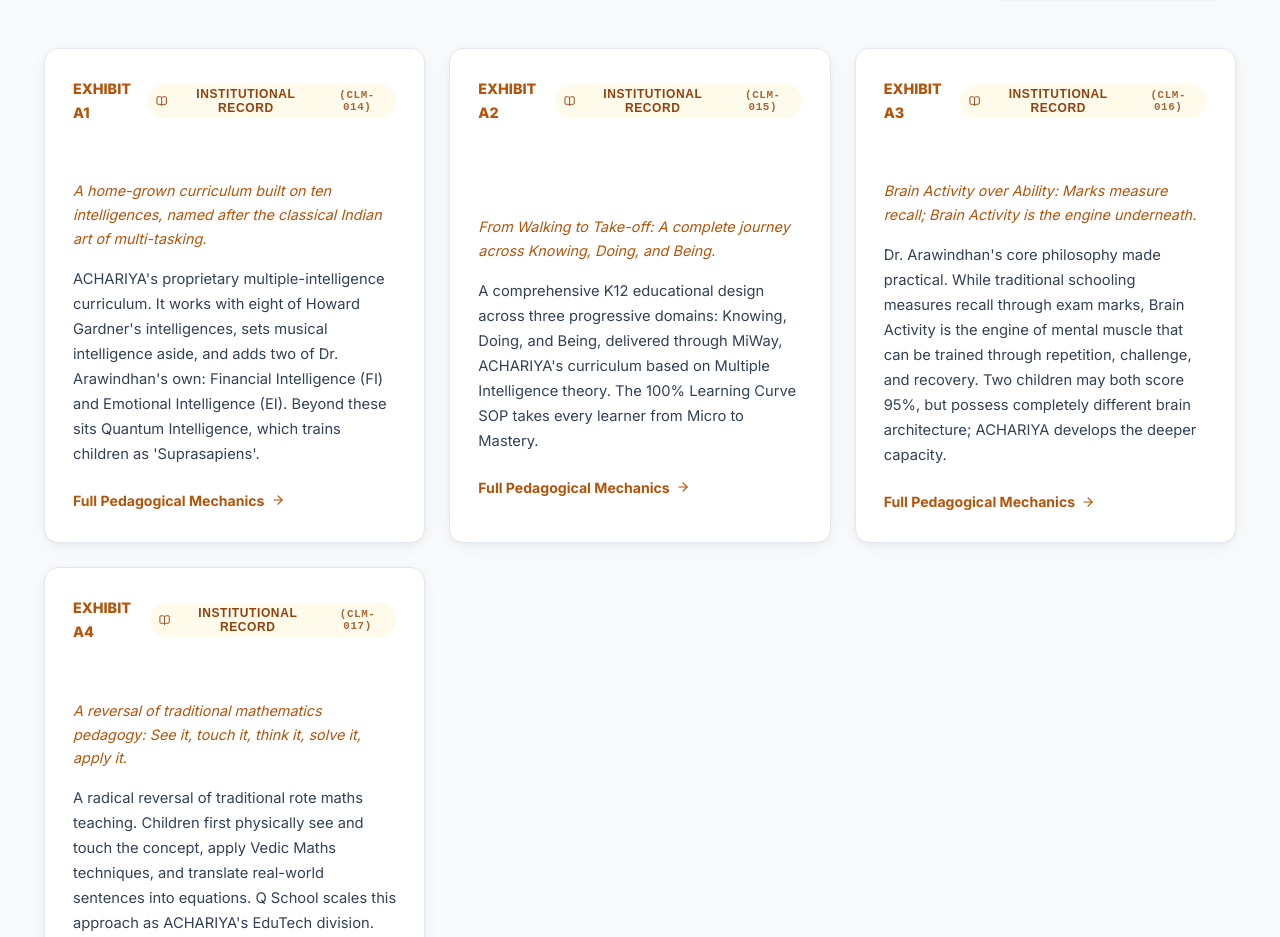
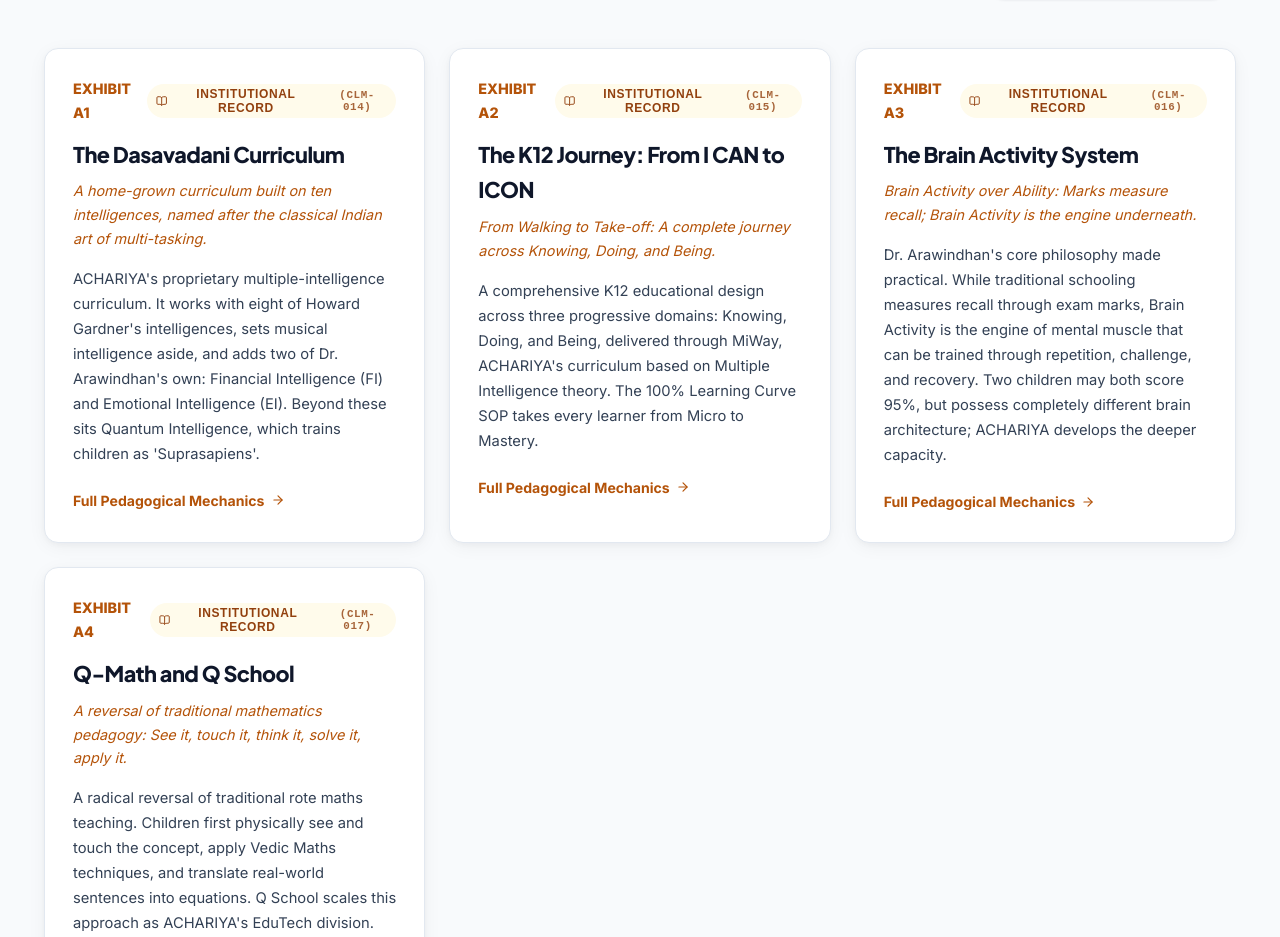
Before and after one commit to 5starambassador/arawindhan, a Next.js app: page /en in a window 1280 px wide. Shown: the part 2780-3717 px from the top of the page. Built offline with nearby package versions, Linux system fonts and the light colour scheme.

Commit message:
fix(theme): guarantee high-contrast heading colors and verify end-to-end page integrity

```diff
--- a/next.config.ts
+++ b/next.config.ts
@@ -1,7 +1,9 @@
 import type { NextConfig } from "next";
 
+const isProd = process.env.NODE_ENV === 'production';
+
 const nextConfig: NextConfig = {
-  output: 'export',
+  ...(isProd ? { output: 'export' } : {}),
   reactStrictMode: true,
   images: {
     unoptimized: true,
--- a/src/app/globals.css
+++ b/src/app/globals.css
@@ -113,7 +113,7 @@
 }
 
 .heading-white {
-  color: #FFFFFF;
+  color: #0F172A;
   font-family: var(--font-heading);
   font-weight: 800;
   letter-spacing: -0.025em;
```
